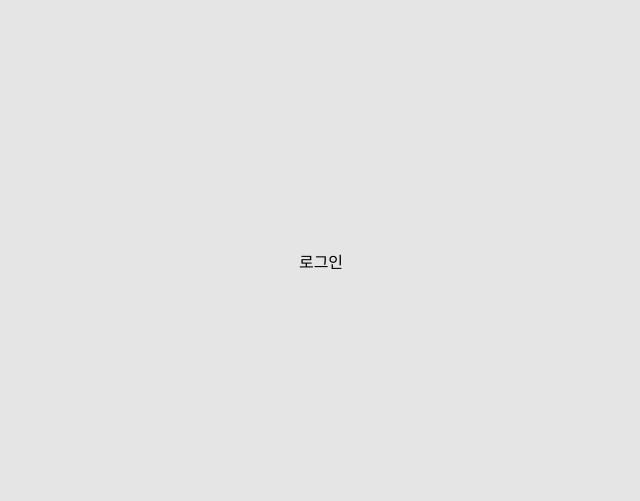
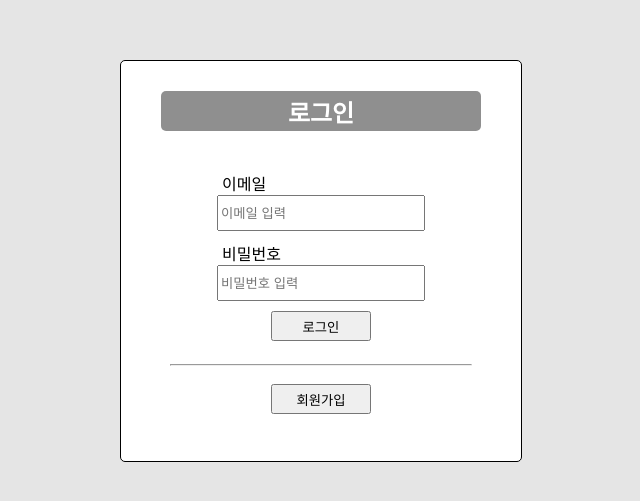
Before and after one commit to Byeong98/chat, a React (Create React App) app in the folder frontend/: page /login in a window 1280 px wide. Shown: the part 147-648 px from the top of the page, without its empty margins (319-959 px from the left). Built offline with nearby package versions, Linux system fonts and the light colour scheme.

Commit message:
로그인 페이지 디자인 완성

```diff
--- a/frontend/src/App.css
+++ b/frontend/src/App.css
@@ -1,4 +1,7 @@
 .App {
   text-align: center;
   width: 100vh;
+  display: flex;
+  justify-content: center;
+  align-items: center;
 }
--- a/frontend/src/components/Home/Home.js
+++ b/frontend/src/components/Home/Home.js
@@ -5,7 +5,7 @@ import style from './Home.module.css'
 
 const home = () => {
     return (
-        <div>
+        <div className={style.home_container}>
             <div className={style.home_create_room_button}>
                 <input type='button' value='채팅방 생성'></input>
             </div>
--- a/frontend/src/components/Home/Home.module.css
+++ b/frontend/src/components/Home/Home.module.css
@@ -1,3 +1,7 @@
+.home_container{
+    width: 100%;
+}
+
 .home_create_room_button{
     display: flex;
     justify-content: flex-end;
--- a/frontend/src/components/Login/Login.js
+++ b/frontend/src/components/Login/Login.js
@@ -1,10 +1,54 @@
 import React from 'react';
+import styles from './Login.module.css'
 
 const Login = () => {
+
+    const handleSubmit =() =>{
+
+    }
+
     return (
-        <div>
-            <text>로그인</text>
+        <div className={styles.login_container}>
+            <div className={styles.chat_title}>
+                <h2>로그인</h2>
+            </div>
+                <form className={styles.login_input_container}
+                        onSubmit={handleSubmit}>
+                    <div className={styles.input_group}>
+                        <label htmlFor="email">이메일</label>
+                        <input
+                            type="email"
+                            id="email"
+                            name="email"
+                            placeholder="이메일 입력"
+                            required
+                        />
+                    </div>
+                    <div className={styles.input_group}>
+                        <label htmlFor="password">비밀번호</label>
+                        <input
+                            type="password"
+                            id="password"
+                            name="password"
+                            placeholder="비밀번호 입력"
+                            required
+                        />
+                    </div>
+                    <button type="submit" className={styles.login_button}>
+                        로그인
+                    </button>
+                </form>
+            <div className={styles.signup_container}>
+                <hr/>
+                <input
+                    className={styles.login_button}
+                    type='button'
+                    value='회원가입'
+                />
+            </div>
+
         </div>
+
     );
 };
 
--- a/frontend/src/components/Login/Login.module.css
+++ b/frontend/src/components/Login/Login.module.css
@@ -0,0 +1,57 @@
+.login_container {
+    border: 1px solid ;
+    border-radius: 5px;
+    background-color: #ffffff;
+    display: flex;
+    flex-direction: column;
+    align-items: center;
+    height: 400px;
+    width: 50%;
+}
+
+.chat_title{
+    color: #ffffff;
+    border-radius: 5px;
+    background-color: rgba(32,32, 32, 0.5);
+    margin-top: 30px;
+    height: 40px;
+    width: 80%;
+    display: flex;
+    justify-content: center;
+    align-items: center;
+}
+
+
+.login_input_container{
+    margin: 5px;
+    margin-top: 30px;
+}
+.input_group{
+    display: flex;
+    flex-direction: column;
+    align-items: flex-start;
+    margin-top: 10px;
+}
+
+.input_group label{
+    margin-left: 5px;
+}
+
+.input_group input{
+    width: 200px;
+    height: 30px;
+}
+
+.login_button{
+    margin-top: 10px;
+    width: 100px;
+    height: 30px;
+}
+
+.signup_container{
+    margin-top: 10px;
+}
+
+.signup_container hr{
+    width: 300px;
+}
```
